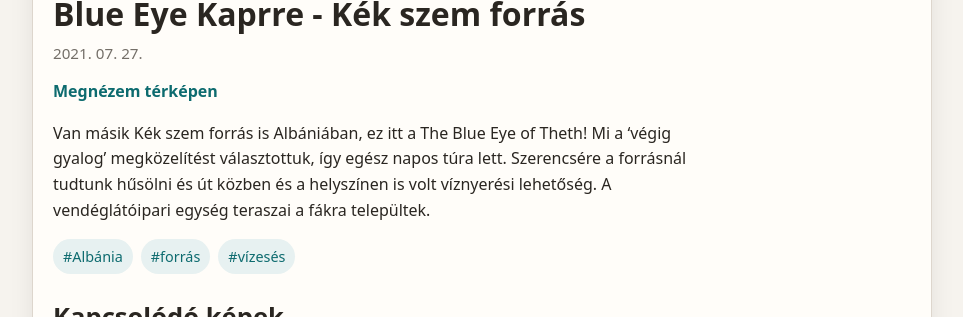
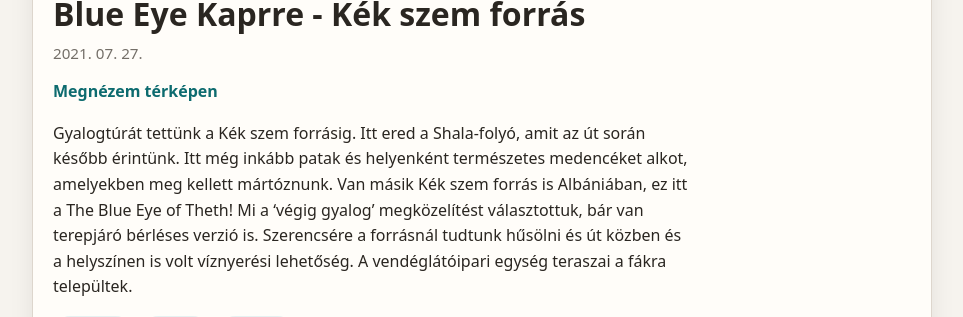
Before and after one commit to havassy/fotoblog, a Jekyll site: the page built from _posts/2021-07-27-blueeye_kaprre.md, in a window 1280 px wide and 900 px high, scrolled down 655 px, cut to the strip 138-455 px from the top of the window. Shown: the whole strip, without its empty margins (158-1121 px from the left). Built offline with Jekyll 4.4.1, drawn with Linux system fonts in a browser that asks for light colours.

Commit message:
Auto-create/update posts from images [skip ci]

```diff
--- a/_posts/2021-07-27-blueeye_kaprre.md
+++ b/_posts/2021-07-27-blueeye_kaprre.md
@@ -13,7 +13,7 @@ tags:
   - "Albánia"
   - "forrás"
   - "vízesés"
-description: "Van másik Kék szem forrás is Albániában, ez itt a The Blue Eye of Theth!"
+description: "Gyalogtúrát tettünk a Kék szem forrásig."
 ---
 
-Van másik Kék szem forrás is Albániában, ez itt a The Blue Eye of Theth! Mi a 'végig gyalog' megközelítést választottuk, így egész napos túra lett. Szerencsére a forrásnál tudtunk hűsölni és út közben és a helyszínen is volt víznyerési lehetőség. A vendéglátóipari egység teraszai a fákra települtek.
+Gyalogtúrát tettünk a Kék szem forrásig. Itt ered a Shala-folyó, amit az út során később érintünk. Itt még inkább patak és helyenként természetes medencéket alkot, amelyekben meg kellett mártóznunk. Van másik Kék szem forrás is Albániában, ez itt a The Blue Eye of Theth! Mi a 'végig gyalog' megközelítést választottuk, bár van terepjáró bérléses verzió is. Szerencsére a forrásnál tudtunk hűsölni és út közben és a helyszínen is volt víznyerési lehetőség. A vendéglátóipari egység teraszai a fákra települtek.
```
